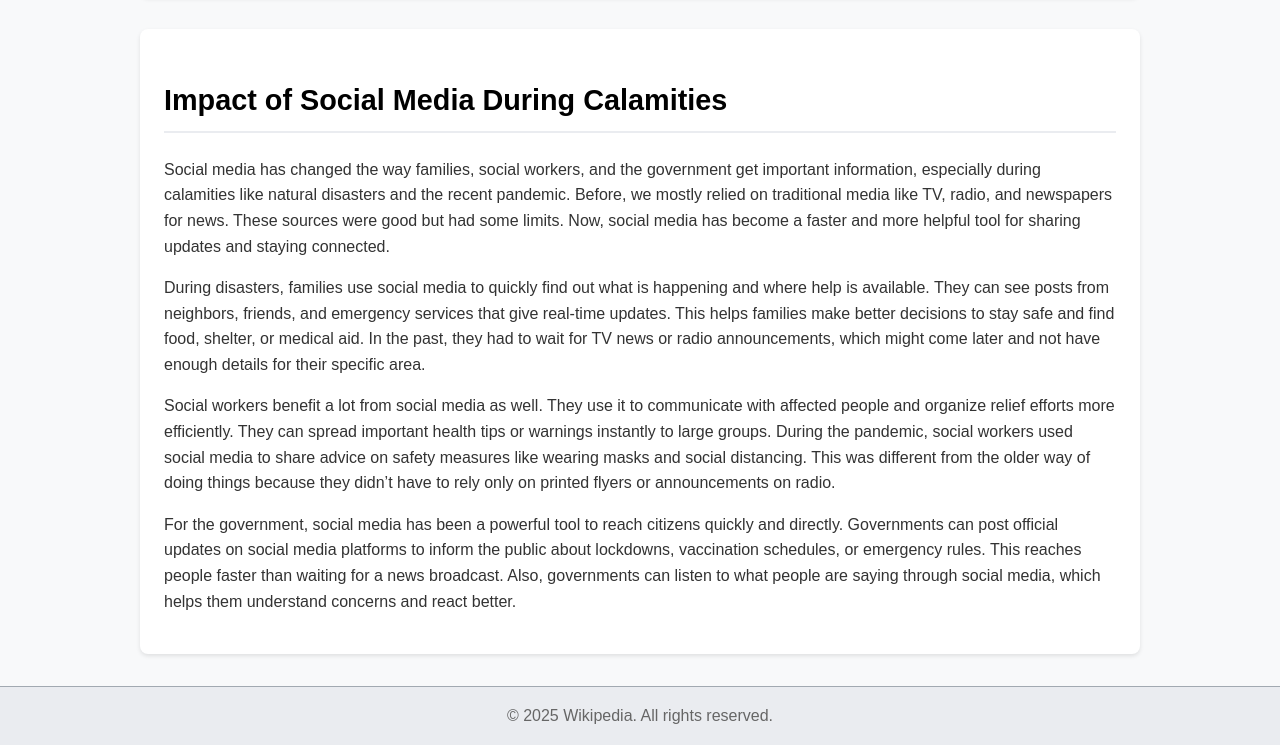
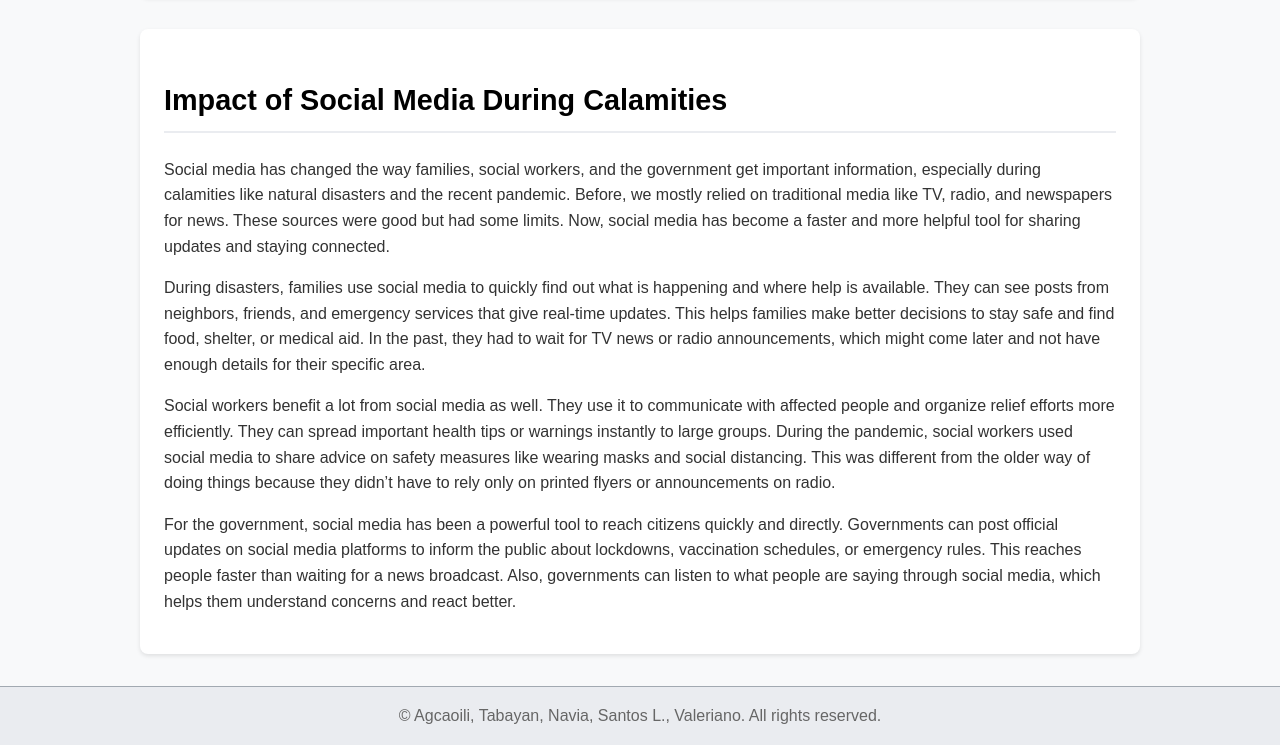
Before and after one commit to KunamLang1213/KunamLang1213.github.io, a plain HTML site: page index.html in a window 1280 px wide. Shown: the part 1972-2717 px from the top of the page. Drawn offline with Linux system fonts and the light colour scheme.

Commit message:
Update index.html

```diff
--- a/index.html
+++ b/index.html
@@ -225,7 +225,7 @@
 
   </main>
   <footer>
-    <p>© 2025 Wikipedia. All rights reserved.</p>
+    <p>© Agcaoili, Tabayan, Navia, Santos L., Valeriano. All rights reserved.</p>
   </footer>
  <script>
     function searchArticles() {
```
